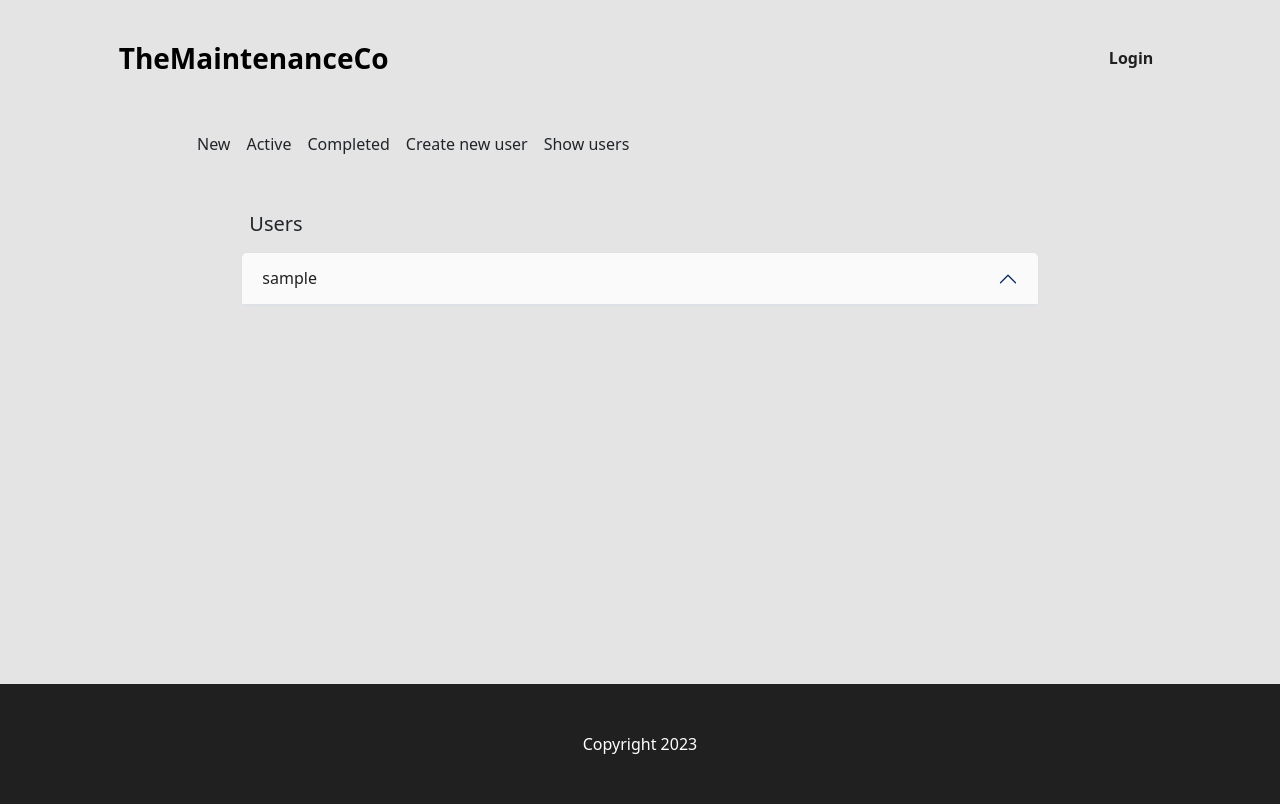
After one commit to andrebraga7/the-maintenance-co, a Django app: page /show_users/ in a window 1280 px wide. The commit adds this page. Run offline with Django 3.2, Linux system fonts and the light colour scheme; tables that the repository leaves empty hold one stand-in row (values such as "Sample post"); some libraries are stand-ins or nearby versions.

Commit message:
Create the show users view to display all users

```diff
--- a/manager_dashboard/urls.py
+++ b/manager_dashboard/urls.py
@@ -6,4 +6,5 @@ urlpatterns = [
     path('manager_active/', views.ActiveJobs.as_view(), name='manager_active'),
     path('manager_completed/', views.CompletedJobs.as_view(), name='manager_completed'),
     path('accounts/signup', views.CustomSignupView.as_view(), name='account_signup'),
+    path('show_users/', views.ShowUsers.as_view(), name='show_users'),
 ]
--- a/manager_dashboard/views.py
+++ b/manager_dashboard/views.py
@@ -1,7 +1,11 @@
 from django.shortcuts import render, redirect
 from django.views import View
+from django.views.generic import UpdateView
 from client_dashboard.models import Job
 from allauth.account.views import SignupView
+from django.urls import reverse_lazy
+from .forms import EditUserForm
+from django.contrib.auth.models import User
 
 
 class NewJobs(View):
@@ -41,6 +45,8 @@ class CustomSignupView(SignupView):
 
     def form_valid(self, form):
 
+        user = form.save(self.request)
+
         if user.type == 'manager':
             permission = Permission.objects.get(codename='is_manager')
             user.user_permissions.add(permission)
@@ -55,3 +61,21 @@ class CustomSignupView(SignupView):
             user.user_permissions.add(permission)
 
         return redirect('dashboard')
+
+
+class ShowUsers(View):
+
+    def get(self, request):
+        users = User.objects.all()
+
+        return render(
+            request,
+            'manager_dashboard/show_users.html',
+            {'users': users})
+
+
+# class EditUserView(UpdateView):
+#     model = User
+#     form_class = EditUserForm
+#     template_name = 'manager_dashboard/edit_user.html'
+#     success_url = reverse_lazy('dashboard')
--- a/templates/manager_dashboard/manager_dashboard_base.html
+++ b/templates/manager_dashboard/manager_dashboard_base.html
@@ -24,6 +24,9 @@
                             <li class="nav-item">
                                 <a href="{% url 'account_signup' %}" class="nav-link dash-menu-2-a">Create new user</a>
                             </li>
+                            <li class="nav-item">
+                                <a href="{% url 'show_users' %}" class="nav-link dash-menu-2-a">Show users</a>
+                            </li>
                         </ul>
                     </div>
                 </div>
--- /dev/null
+++ b/templates/manager_dashboard/show_users.html
@@ -0,0 +1,33 @@
+{% extends "manager_dashboard/manager_dashboard_base.html" %}
+
+{% block manager_content %}
+<!-- Jobs accordion -->
+<div class="container-fluid">
+    <div class="row mt-2 p-4">
+        <div class="col-md-8 offset-md-2">
+            <h5 class="pb-2 ps-2">Users</h5>
+            <div class="accordion" id="dash_accordion">
+                {% for user in users %}
+                <div class="accordion-item">
+                    <h2 class="accordion-header">
+                        <button class="accordion-button" type="button" data-bs-toggle="collapse"
+                            data-bs-target="#{{ forloop.counter }}" aria-expanded="true" aria-controls="collapseOne">
+                            <span>{{ user }}</span>
+                        </button>
+                    </h2>
+                    <div id="{{ forloop.counter }}" class="accordion-collapse collapse" aria-labelledby="headingOne"
+                        data-bs-parent="#dash_accordion">
+                        <div class="accordion-body">
+                            <p>
+                                <strong>Email:</strong><br>
+                                <span>{{ user.email }}</span>
+                            </p>
+                        </div>
+                    </div>
+                </div>
+                {% endfor %}
+            </div>
+        </div>
+    </div>
+</div>
+{% endblock %}
```
Also changed, not shown: manager_dashboard/forms.py (+8 -0 lines).
